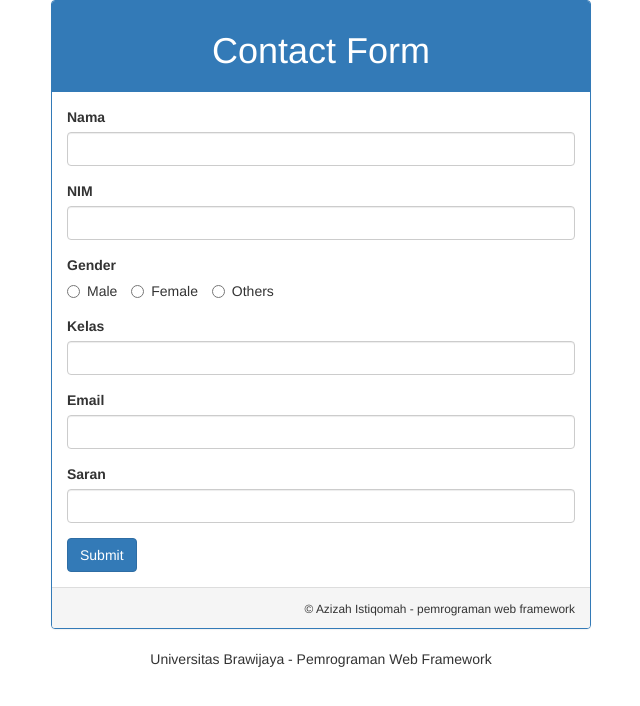
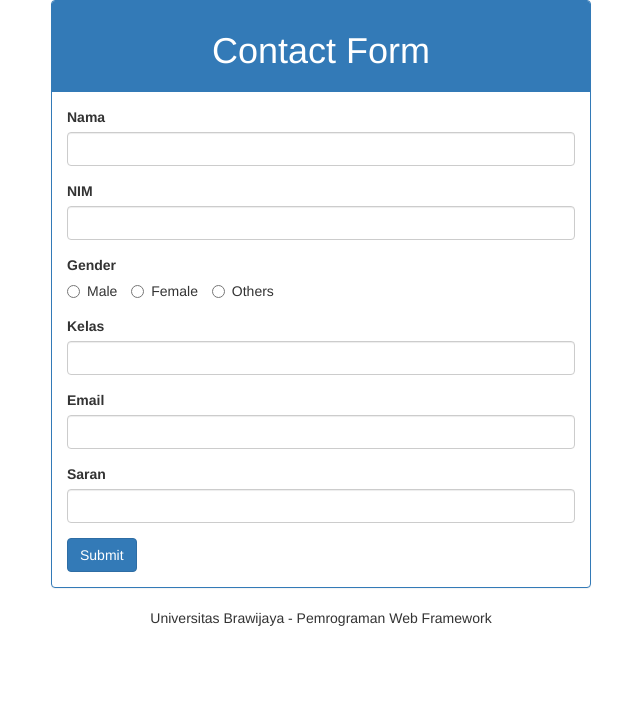
Before and after one commit to zizaistiqomah/contact_form-4, a PHP site: page / in a window 1280 px wide. Shown: the top 706 px of the page, without its empty margins (319-959 px from the left). Run offline with PHP 8.4, Linux system fonts and the light colour scheme.

Commit message:
mengubah style text

```diff
--- a/index.php
+++ b/index.php
@@ -44,9 +44,6 @@
               <input type="submit" class="btn btn-primary" />
             </form>
           </div>
-          <div class="panel-footer text-right">
-            <small>&copy; Azizah Istiqomah - pemrograman web framework</small>
-          </div>
         </div>
       </div>
     </div>
```
